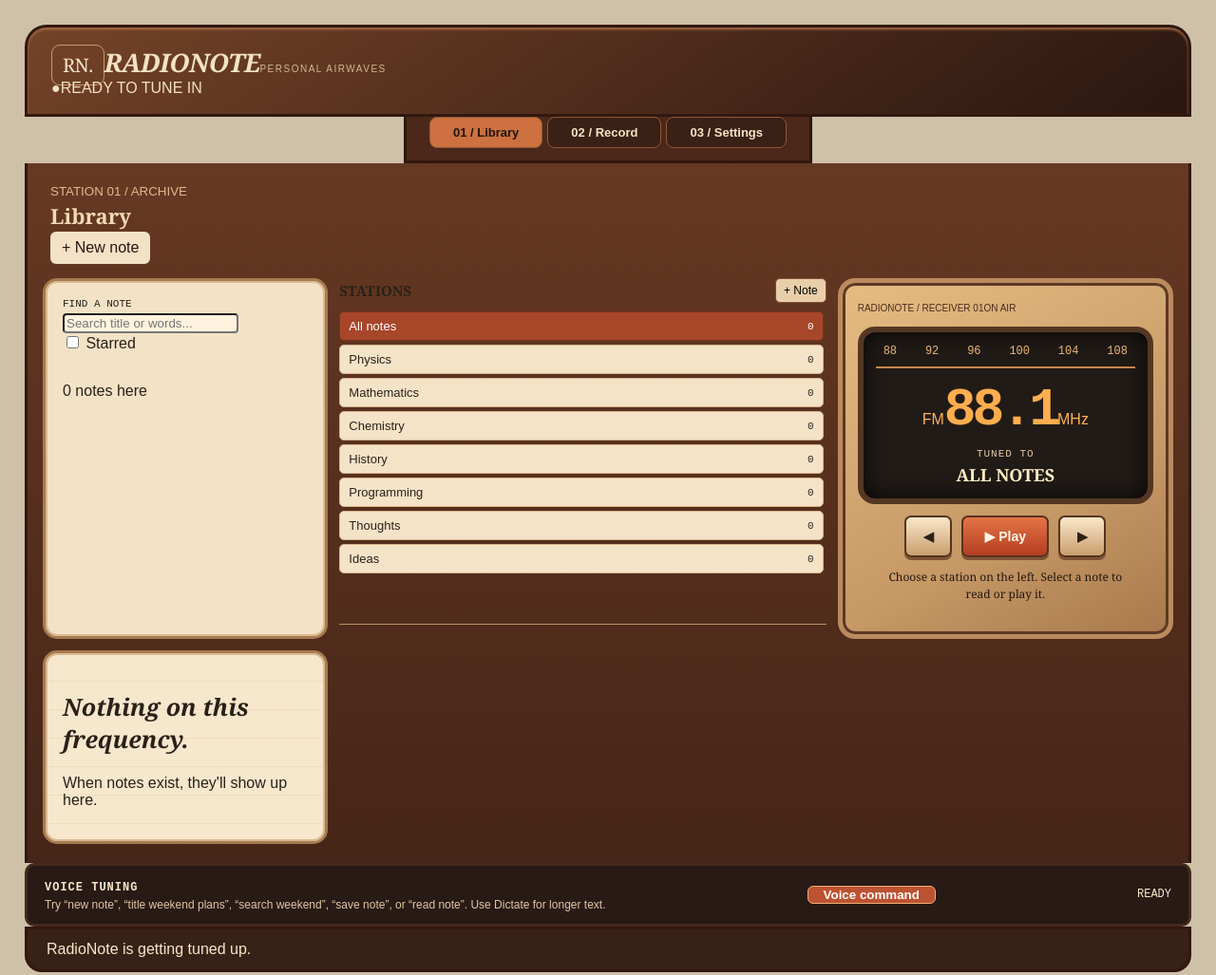
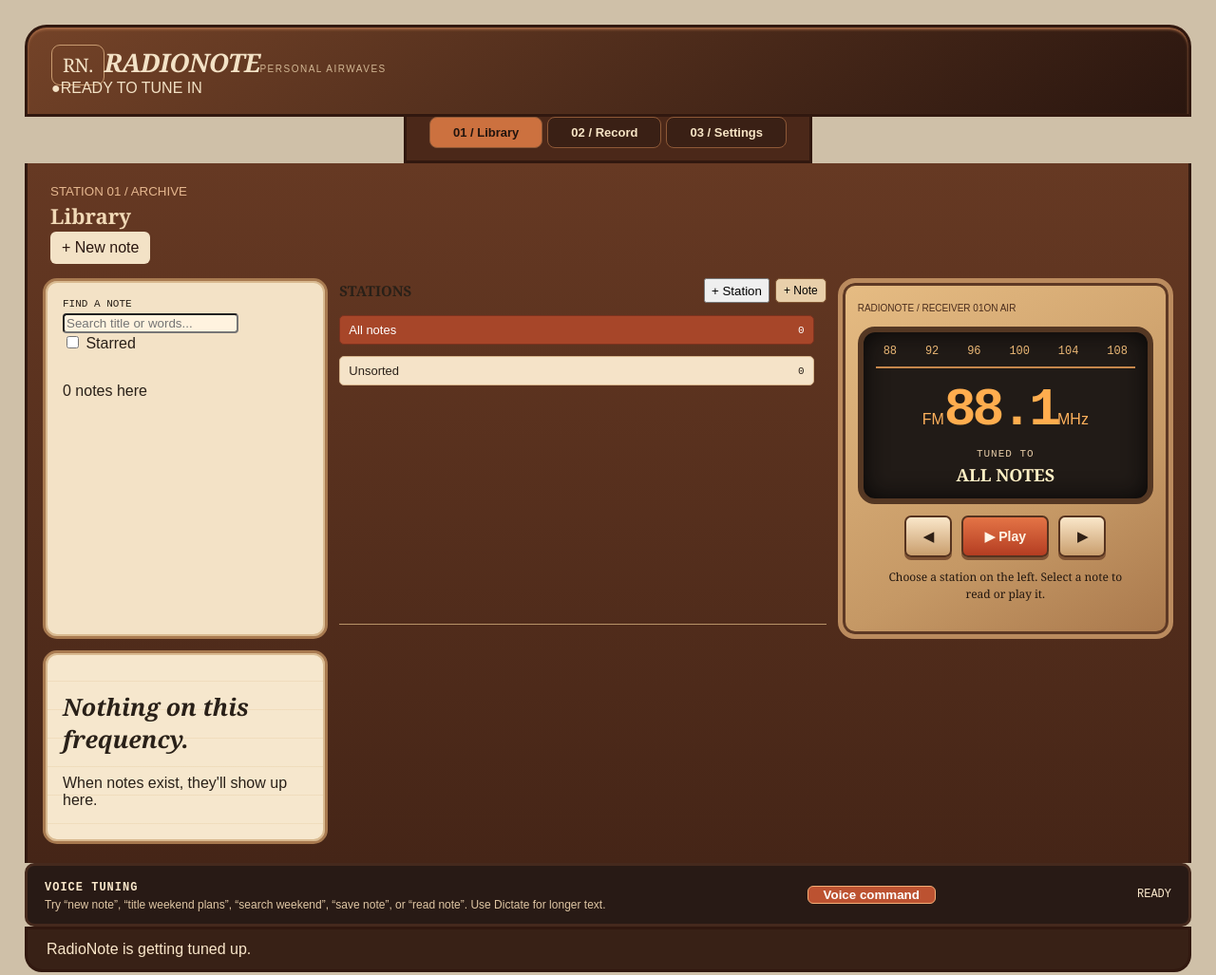
Before and after one commit to itscryptune/RadioNote, a website built with Vite: page index.html in a window 1280 px wide. Shown: the whole page at 95% size. Built offline with nearby package versions, Linux system fonts and the light colour scheme.

Commit message:
let stations be added and renamed without losing notes

```diff
--- a/index.html
+++ b/index.html
@@ -35,10 +35,6 @@
             <label for="channel-filter">CHANNEL
             <select id="channel-filter">
                   <option value="all">All stations</option>
-                  <option value="physics">Physics</option><option value="mathematics">Mathematics</option>
-                  <option value="chemistry">Chemistry</option><option value="history">History</option>
-                  <option value="programming">Programming</option><option value="thoughts">Thoughts</option>
-                  <option value="ideas">Ideas</option><option value="moments">Moments</option><option value="work">Work</option>
             </select>
             </label>
             <label><input type="checkbox" id="favorites-only"> Starred</label>
@@ -47,7 +43,7 @@
             <p id="list-count">NO NOTES YET</p>
       </aside>
       <div class="station-picker">
-            <div class="picker-head"><strong>STATIONS</strong><button id="station-new-note" type="button" title="New note in this station">+ Note</button></div>
+            <div class="picker-head"><strong>STATIONS</strong><span><button id="station-add" type="button">+ Station</button><button id="station-new-note" type="button" title="New note in this station">+ Note</button></span></div>
             <div id="station-shortcuts" role="group" aria-label="Choose a station"></div>
       </div>
         <section class="receiver" aria-label="Radio dial">
@@ -98,10 +94,7 @@
             <label for="note-title">TITLE<input id="note-title" required maxlength="90" placeholder="Something to remember"></label>
             <label for="note-channel">CHANNEL
                   <select id="note-channel">
-                        <option value="physics">Physics</option><option value="mathematics">Mathematics</option>
-                        <option value="chemistry">Chemistry</option><option value="history">History</option>
-                        <option value="programming">Programming</option><option value="thoughts">Thoughts</option>
-                        <option value="ideas">Ideas</option><option value="moments">Moments</option><option value="work">Work</option>
+                        <option value="unfiled">Unsorted</option>
                   </select>
             </label>
             <label for="note-body">WRITTEN NOTE<textarea id="note-body" maxlength="6000" placeholder="A few words about this note..."></textarea></label>
--- a/radio-theme.css
+++ b/radio-theme.css
@@ -287,3 +287,8 @@ body{display:flex;
 @media(prefers-reduced-motion:reduce){*{scroll-behavior:auto!important;
   animation:none!important;
   transition:none!important}}
+.station-entry{display:grid;grid-template-columns:minmax(0,1fr) auto auto;gap:5px;margin:4px 0;align-items:stretch}
+.station-entry>button:first-child{text-align:left;min-width:0}
+.station-entry>button:not(:first-child){font-size:11px;padding:5px 7px}
+.station-entry small{float:right}
+.picker-head span{display:flex;gap:6px}
--- a/station-ui.js
+++ b/station-ui.js
@@ -1,12 +1,7 @@
-import {listNotes} from './db.js';
+import {listNotes, listStations, putStation, deleteStation} from './db.js';
 
 const $ = selector => document.querySelector(selector);
-const stations = [
-  ['physics','Physics','101.1'], ['mathematics','Mathematics','102.4'],
-  ['chemistry','Chemistry','103.2'], ['history','History','104.8'],
-  ['programming','Programming','106.2'], ['thoughts','Thoughts','88.7'],
-  ['ideas','Ideas','89.5'], ['moments','Moments','90.3'], ['work','Work','91.6']
-];
+let stations = [];
 let active = 'all';
 
 function tune(channel) {
@@ -36,23 +31,78 @@ async function counts() {
     button.querySelector('small').textContent = total;
   });
 }
+async function rebuildStations() {
+  const saved = await listStations();
+  saved.sort((a, b) => a.createdAt - b.createdAt || a.name.localeCompare(b.name));
+  stations = saved.map((item, i) => [item.id, item.name, (88.1 + i * 1.7).toFixed(1)]);
+  const currentFilter = $('#channel-filter').value;
+  const currentNote = $('#note-channel').value;
+  for (const select of [$('#channel-filter'), $('#note-channel')]) {
+    const items = select.id === 'channel-filter'
+      ? [['all', 'All stations'], ['unfiled', 'Unsorted'], ...stations]
+      : [['unfiled', 'Unsorted'], ...stations];
+    select.replaceChildren();
+    for (const [id, name] of items) select.add(new Option(name, id));
+  }
+  $('#channel-filter').value = [...$('#channel-filter').options].some(x => x.value === currentFilter) ? currentFilter : 'all';
+  $('#note-channel').value = [...$('#note-channel').options].some(x => x.value === currentNote) ? currentNote : 'unfiled';
+  const root = $('#station-shortcuts');
+  root.replaceChildren();
+  for (const [id, name] of [['all', 'All notes'], ['unfiled', 'Unsorted'], ...stations]) {
+    const row = document.createElement('div');
+    row.className = 'station-entry';
+    const chooseButton = document.createElement('button');
+    chooseButton.type = 'button';
+    chooseButton.dataset.station = id;
+    chooseButton.innerHTML = '<span></span><small></small>';
+    chooseButton.querySelector('span').textContent = name;
+    chooseButton.addEventListener('click', () => choose(id));
+    row.append(chooseButton);
+    if (id !== 'all' && id !== 'unfiled') {
+      const rename = document.createElement('button');
+      rename.type = 'button'; rename.textContent = 'Edit'; rename.title = `Rename ${name}`;
+      rename.addEventListener('click', async () => {
+        const next = prompt('Station name:', name)?.trim();
+        if (!next || next === name) return;
+        if (saved.some(item => item.id !== id && item.name.toLowerCase() === next.toLowerCase())) return alert('This station name already exists.');
+        await putStation({...saved.find(item => item.id === id), name:next});
+        await rebuildStations();
+      });
+      const remove = document.createElement('button');
+      remove.type = 'button'; remove.textContent = 'Delete'; remove.title = `Delete ${name}`;
+      remove.addEventListener('click', async () => {
+        if (!confirm(`Delete station "${name}"? Its notes will move to Unsorted.`)) return;
+        await deleteStation(id);
+        if (active === id) active = 'all';
+        await rebuildStations();
+        choose(active, false);
+        document.dispatchEvent(new Event('rn:changed'));
+      });
+      row.append(rename, remove);
+    }
+    root.append(row);
+  }
+  tune($('#channel-filter').value);
+  await counts();
+}
+
 
 export function initStationUI() {
-  const root = $('#station-shortcuts');
-  const items = [['all','All notes','88.1'], ...stations];
-  for (const [key, name] of items) {
-    const button = document.createElement('button');
-    button.type = 'button';
-    button.dataset.station = key;
-    button.innerHTML = `<span></span><small></small>`;
-    button.querySelector('span').textContent = name;
-    button.addEventListener('click', () => choose(key));
-    root.append(button);
-  }
+  rebuildStations().catch(console.error);
   $('#channel-filter').addEventListener('change', () => tune($('#channel-filter').value));
+  $('#station-add').addEventListener('click', async () => {
+    const name = prompt('New station name:')?.trim();
+    if (!name) return;
+    const existing = await listStations();
+    if (existing.some(item => item.name.toLowerCase() === name.toLowerCase())) return alert('Station already exists.');
+    const id = crypto.randomUUID();
+    await putStation({id, name, createdAt:Date.now()});
+    await rebuildStations();
+    choose(id);
+  });
   $('#station-new-note').addEventListener('click', () => {
     document.querySelector('main a[data-route="record"]')?.click();
-    $('#note-channel').value = active === 'all' ? 'physics' : active;
+    $('#note-channel').value = active === 'all' ? 'unfiled' : active;
     $('#note-title').focus();
   });
   document.addEventListener('rn:open-station', event => {
@@ -70,9 +120,10 @@ export function initStationUI() {
     $('#station-new-note').click();
     $('#voice-feedback').textContent = `New ${found[1]} note ready`;
   });
+  document.addEventListener('rn:stations-changed', () => rebuildStations().catch(console.error));
   document.addEventListener('rn:changed', () => counts().catch(console.error));
-  const order = ['all', ...stations.map(item => item[0])];
   function step(direction) {
+    const order = ['all', 'unfiled', ...stations.map(item => item[0])];
     const index = order.indexOf(active);
     choose(order[(index + direction + order.length) % order.length]);
   }
```
